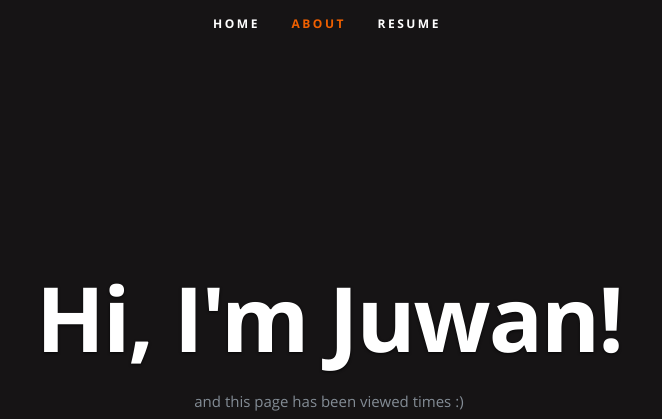
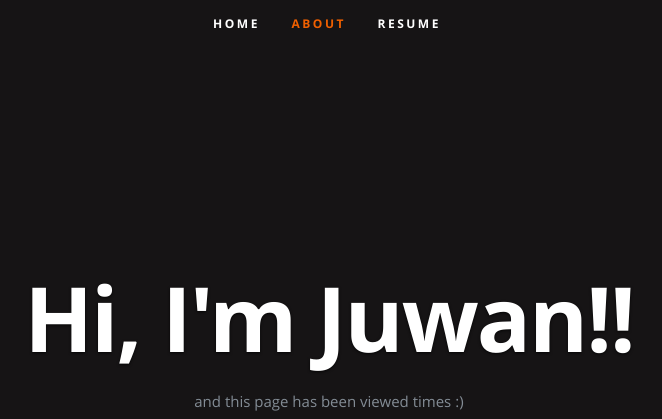
Before and after one commit to jdm0521/azure-resume, a plain HTML site: page frontend/index.html in a window 1280 px wide. Shown: the top 419 px of the page, without its empty margins (313-975 px from the left). Drawn offline with nearby package versions, Linux system fonts and the light colour scheme; no server answers.

Commit message:
Update HTML

```diff
--- a/frontend/index.html
+++ b/frontend/index.html
@@ -54,7 +54,7 @@
 
       <div class="row banner">
          <div class="banner-text">
-            <h1 class="responsive-headline">Hi, I'm Juwan!</h1>
+            <h1 class="responsive-headline">Hi, I'm Juwan!!</h1>
 
             <p>and this page has been viewed <a id="counter" ></a> times :) </p>
             <ul class="social">
```
